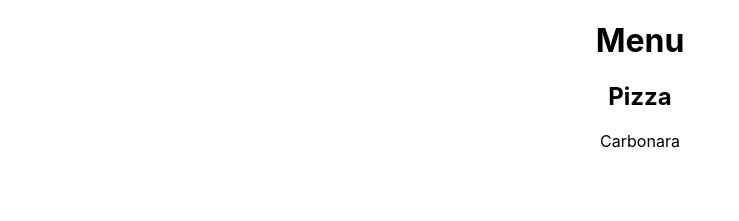
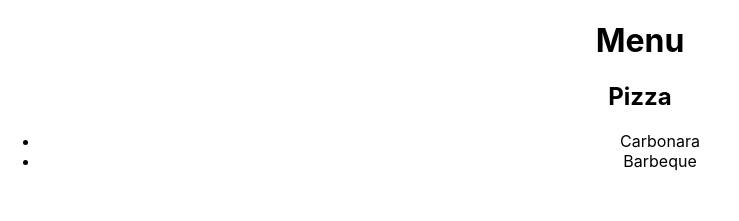
Before and after one commit to raquel-aparicio-morenilla/react-tdd-pizzeria, a React (Create React App) app: page / in a window 1280 px wide. Shown: the top 221 px of the page, without its empty margins (0-739 px from the left). Built offline with nearby package versions, Linux system fonts and the light colour scheme.

Commit message:
Green phase: use a list for the pizzas and go through it with a map to create a list

```diff
--- a/src/App.js
+++ b/src/App.js
@@ -1,11 +1,15 @@
 import './App.css';
 
 function App() {
-  return (
+    const pizzaList = ["Carbonara", "Barbeque"];
+
+    return (
     <div className="App">
         <h1>Menu</h1>
         <h2>Pizza</h2>
-        Carbonara
+        <ul>
+            {pizzaList.map(pizza => <li key={pizza}>{pizza}</li>)}
+        </ul>
     </div>
   );
 }
```
